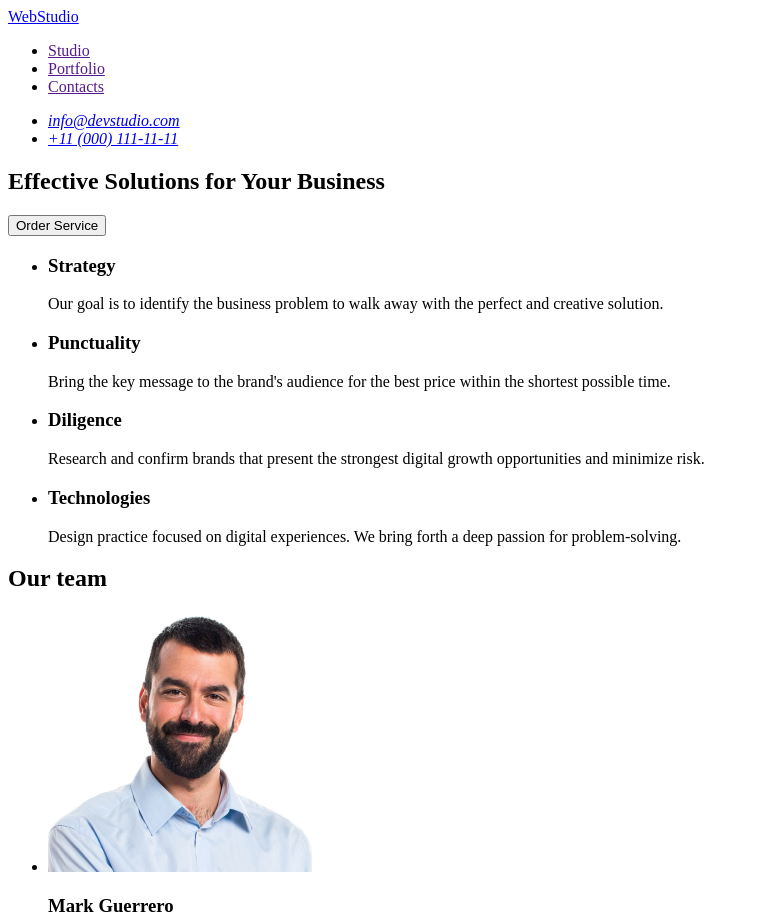
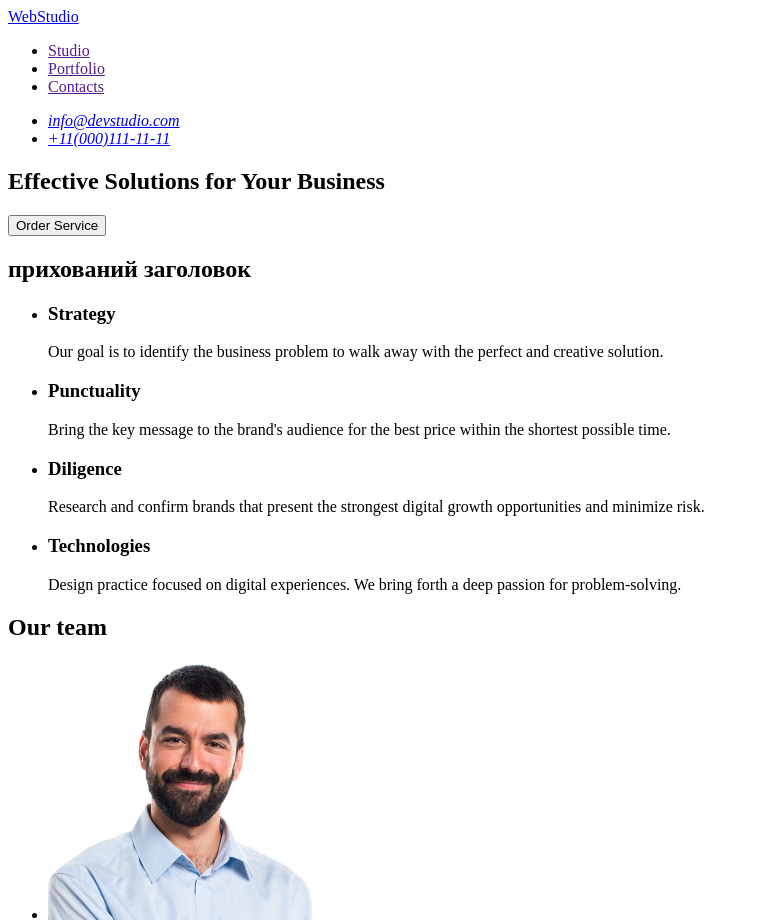
Before and after one commit to shepel30/goit-markup-hw-01, a plain HTML site: page index.html in a window 1280 px wide. Shown: the top 923 px of the page, without its empty margins (0-759 px from the left). Drawn offline with Linux system fonts and the light colour scheme.

Commit message:
Update index.html

```diff
--- a/index.html
+++ b/index.html
@@ -26,7 +26,7 @@
           <li>
             <a href="mailto:info@devstudio.com">info@devstudio.com</a>
           </li>
-          <li><a href="tel:+110001111111">+11 (000) 111-11-11</a></li>
+          <li><a href="tel:+110001111111">+11(000)111-11-11</a></li>
         </ul>
       </address>
     </header>
@@ -36,6 +36,7 @@
         <button type="button">Order Service</button>
       </section>
       <section>
+        <h2>прихований заголовок</h2>
         <ul>
           <li>
             <h3>Strategy</h3>
```
